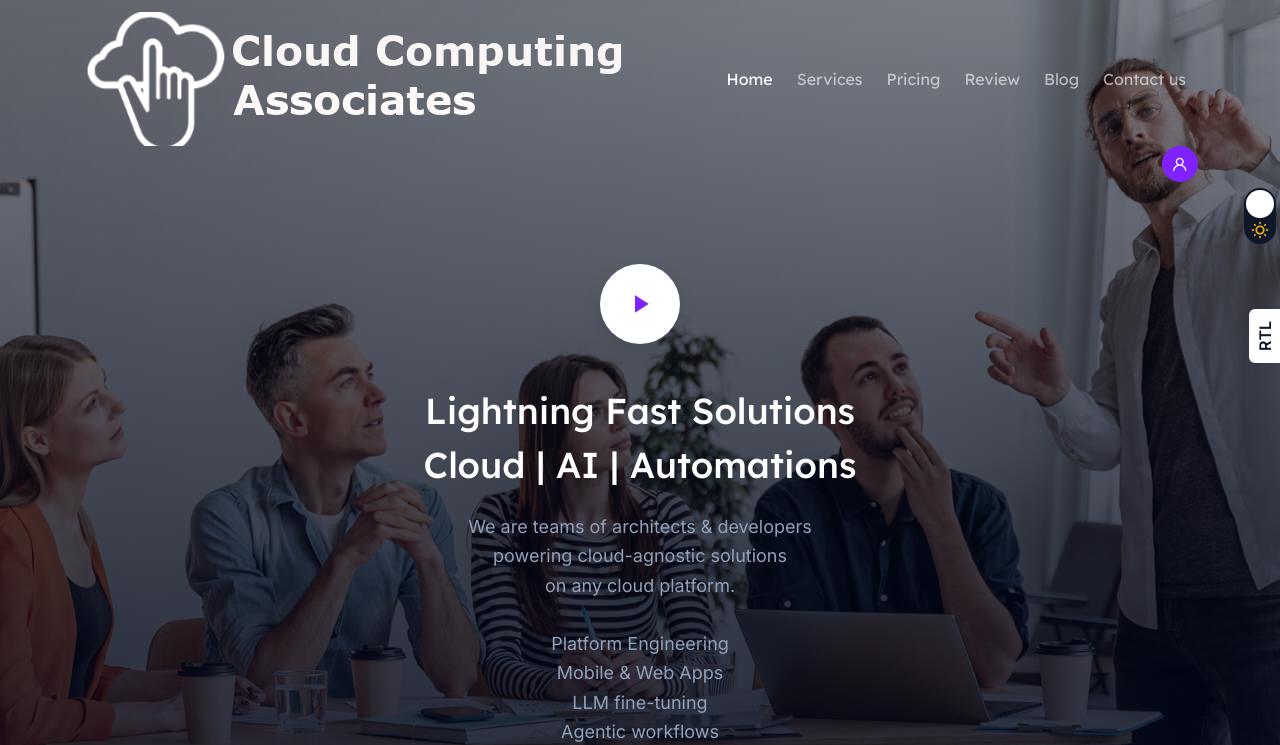
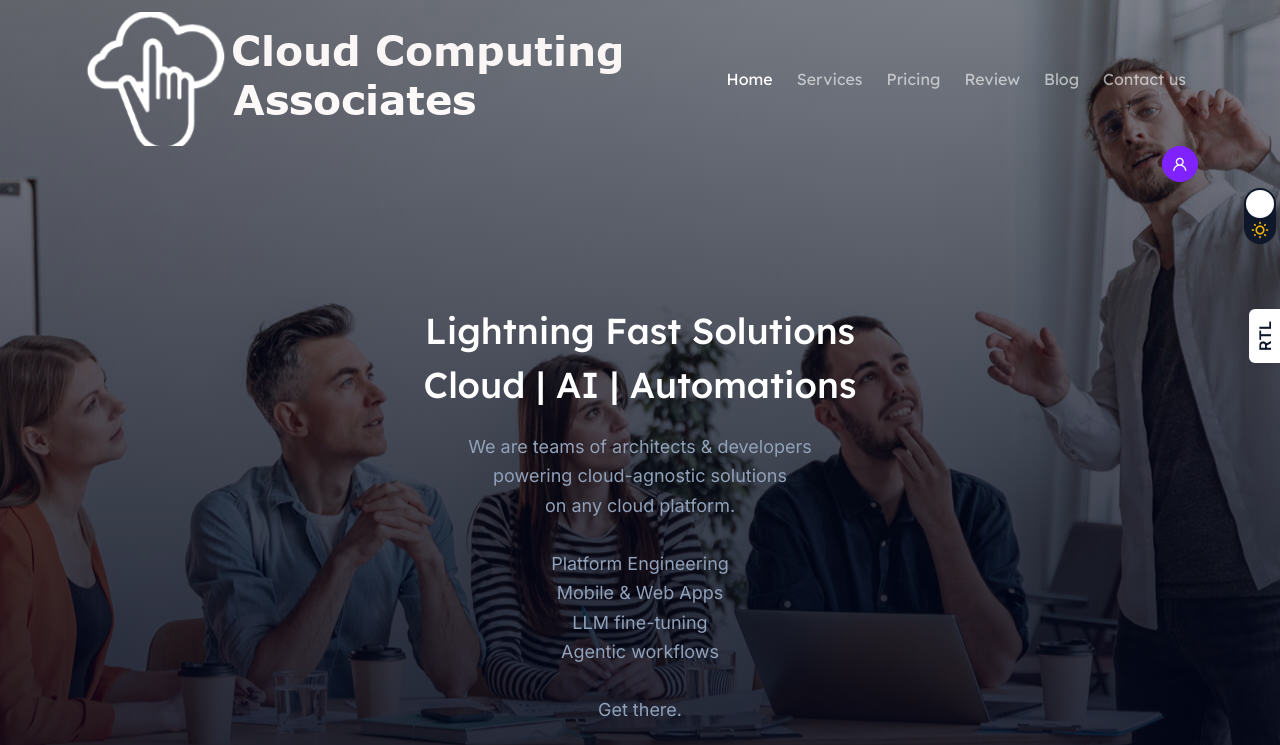
Before and after one commit to mtmazurik/CCAWEbsite, an Angular app: page / in a window 1280 px wide. Shown: the top 745 px of the page. Built offline with nearby package versions, Linux system fonts and the light colour scheme.

Commit message:
lg heading

```diff
--- a/src/app/pages/index-one/index-one.component.html
+++ b/src/app/pages/index-one/index-one.component.html
@@ -5,11 +5,11 @@
 
     <div class="container">
         <div class="grid grid-cols-1 pb-8 text-center mt-10">
-            <a [routerLink]="[]" (click)="modal = true" class="lightbox lg:h-20 h-16 lg:w-20 w-16 rounded-full shadow-lg dark:shadow-gray-800 inline-flex items-center justify-center bg-white hover:bg-violet-600 text-violet-600 hover:text-white duration-500 ease-in-out mx-auto">
+            <!--<a [routerLink]="[]" (click)="modal = true" class="lightbox lg:h-20 h-16 lg:w-20 w-16 rounded-full shadow-lg dark:shadow-gray-800 inline-flex items-center justify-center bg-white hover:bg-violet-600 text-violet-600 hover:text-white duration-500 ease-in-out mx-auto">
                 <i class="mdi mdi-play inline-flex items-center justify-center text-3xl"></i>
             </a>
-
-            <h3 class="font-medium leading-normal text-4xl mb-5 mt-10 text-white">Lightning Fast Solutions <br>Cloud | AI | Automations</h3>
+        -->
+            <h2 class="font-medium leading-normal text-4xl mb-5 mt-10 text-white">Lightning Fast Solutions <br>Cloud | AI | Automations</h2>
 
             <p class="text-slate-400 text-lg max-w-xl mx-auto">We are teams of architects & developers<br>powering cloud-agnostic solutions<br>on any cloud platform.<br><br>Platform Engineering<br>Mobile & Web Apps<br>LLM fine-tuning<br>Agentic workflows<br><br>Get there.</p>
 
```
